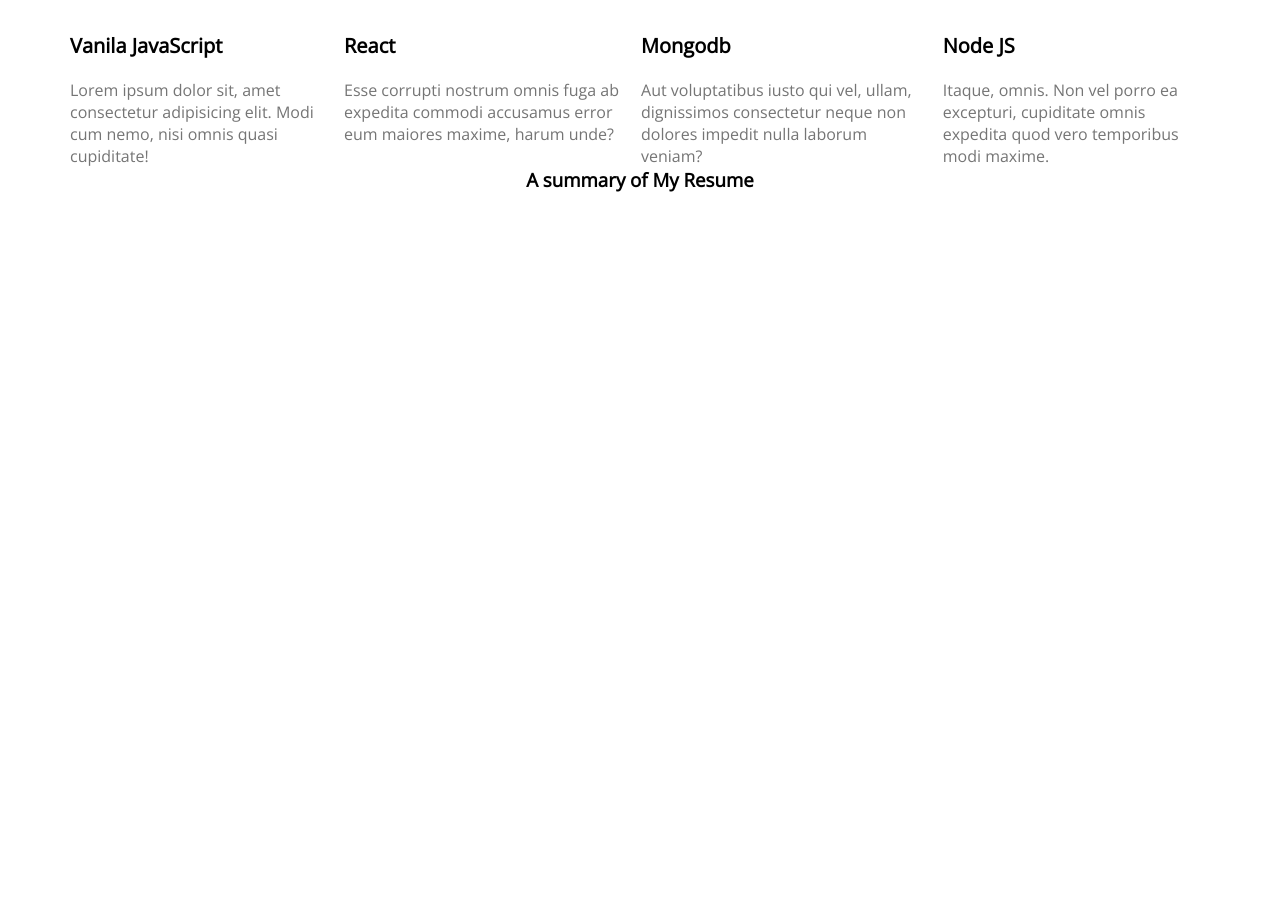
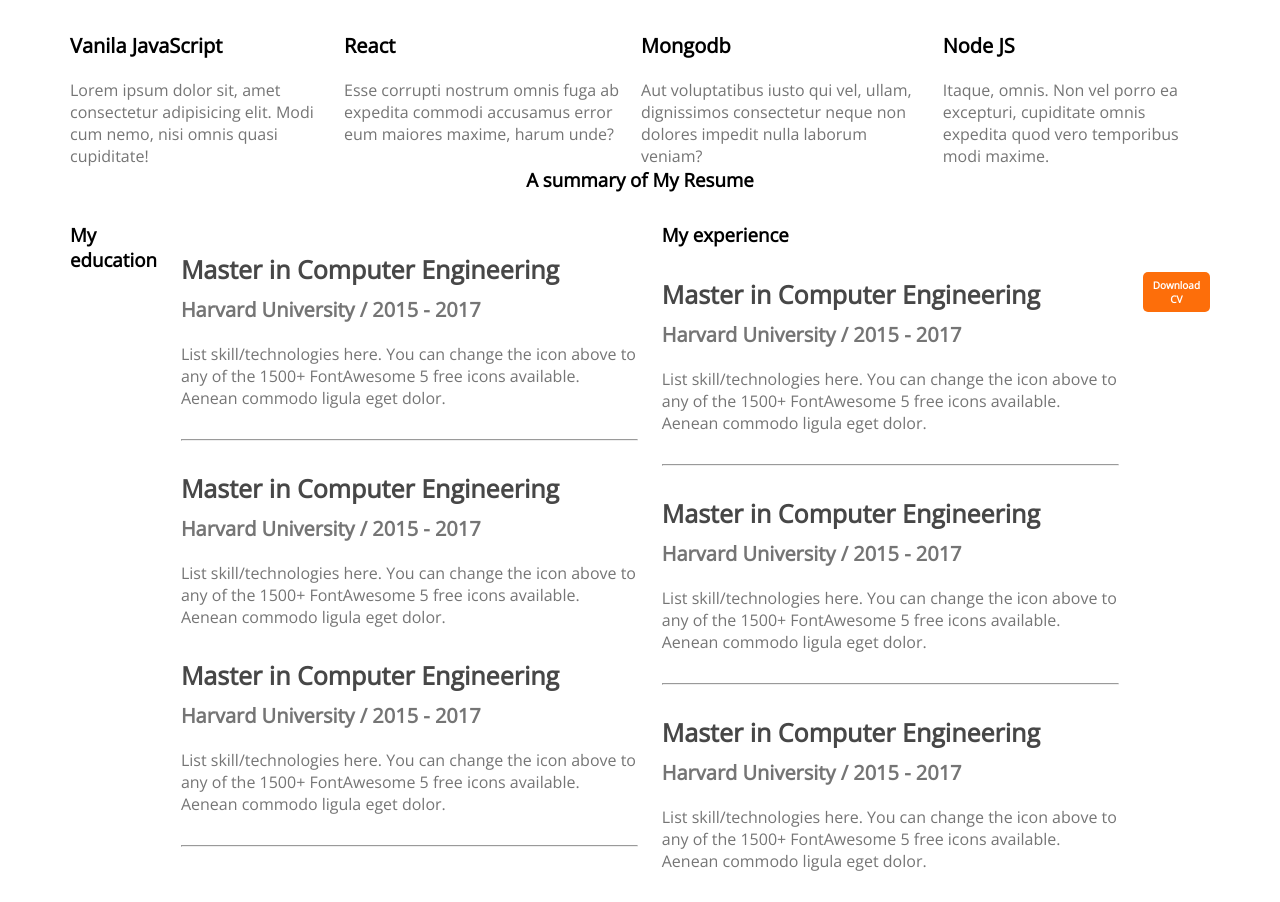
Before and after one commit to mirzaahamed/developer-portfolio, a plain HTML site: page index.html in a window 1280 px wide. Shown: the part 1175-2077 px from the top of the page. Before the commit the page ends 1397 px from the top, so only its background shows below. Drawn offline with nearby package versions, Linux system fonts and the light colour scheme.

Commit message:
added resume-section

```diff
--- a/index.html
+++ b/index.html
@@ -84,6 +84,62 @@
         <!-- Resume Section -->
         <section class="resume">
             <h3 class="section-title">A summary of My Resume</h3>
+            <div class="resume-content">
+                <div>
+                    <h3 class="resume-title">My education</h3>
+                </div>
+
+                <div>
+
+                    <div class="resume-item">
+                        <h4 class="title">Master in Computer Engineering</h4>
+                        <h5 class="sub-title">Harvard University / 2015 - 2017</h5>
+                        <p class="description">List skill/technologies here. You can change the icon above
+                            to any of the 1500+ FontAwesome 5 free icons available. Aenean commodo ligula eget dolor.</p>
+                    </div>
+                    <hr>
+                    <div class="resume-item">
+                        <h4 class="title">Master in Computer Engineering</h4>
+                        <h5 class="sub-title">Harvard University / 2015 - 2017</h5>
+                        <p class="description">List skill/technologies here. You can change the icon above
+                            to any of the 1500+ FontAwesome 5 free icons available. Aenean commodo ligula eget dolor.</p>
+                    </div>
+
+                    <div class="resume-item">
+                        <h4 class="title">Master in Computer Engineering</h4>
+                        <h5 class="sub-title">Harvard University / 2015 - 2017</h5>
+                        <p class="description">List skill/technologies here. You can change the icon above
+                            to any of the 1500+ FontAwesome 5 free icons available. Aenean commodo ligula eget dolor.</p>
+                    </div>
+                    <hr>
+                   </div>
+            <div>
+                <h3 class="resume-title">My experience</h3>
+                <div class="resume-item">
+                    <h4 class="title">Master in Computer Engineering</h4>
+                    <h5 class="sub-title">Harvard University / 2015 - 2017</h5>
+                    <p class="description">List skill/technologies here. You can change the icon above
+                        to any of the 1500+ FontAwesome 5 free icons available. Aenean commodo ligula eget dolor.</p>
+                </div>
+                <hr>
+                <div class="resume-item">
+                    <h4 class="title">Master in Computer Engineering</h4>
+                    <h5 class="sub-title">Harvard University / 2015 - 2017</h5>
+                    <p class="description">List skill/technologies here. You can change the icon above
+                        to any of the 1500+ FontAwesome 5 free icons available. Aenean commodo ligula eget dolor.</p>
+                </div>
+                <hr>
+                <div class="resume-item">
+                    <h4 class="title">Master in Computer Engineering</h4>
+                    <h5 class="sub-title">Harvard University / 2015 - 2017</h5>
+                    <p class="description">List skill/technologies here. You can change the icon above
+                        to any of the 1500+ FontAwesome 5 free icons available. Aenean commodo ligula eget dolor.</p>
+                </div>
+
+            </div>
+            <div class="resume-button">
+                <button class="btn-primary">Download CV</button>
+            </div>
         </section>
     </main>
     <footer>
--- a/styles/portfolio.css
+++ b/styles/portfolio.css
@@ -125,3 +125,31 @@ main{
 .skill-description{
     color: #757575;
 }
+/* Resume Styles */
+.resume-content{
+    display: flex;
+    gap: 24px;
+}
+.resume-item{
+    margin-top: 30px;
+    margin-bottom: 30px;
+}
+.resume .title{
+    font-weight: 700;
+    font-size: 25px;
+    color: #474747;
+    margin-bottom: 10px;
+}
+.resume .sub-title{
+    color: #757575;
+    font-weight: 600;
+    font-size: 20px;
+    margin-bottom: 20px;
+}
+.resume .description{
+    color: #757575;
+}
+.resume-button{
+    margin-top: 50px;
+    text-align: center;
+}
```
